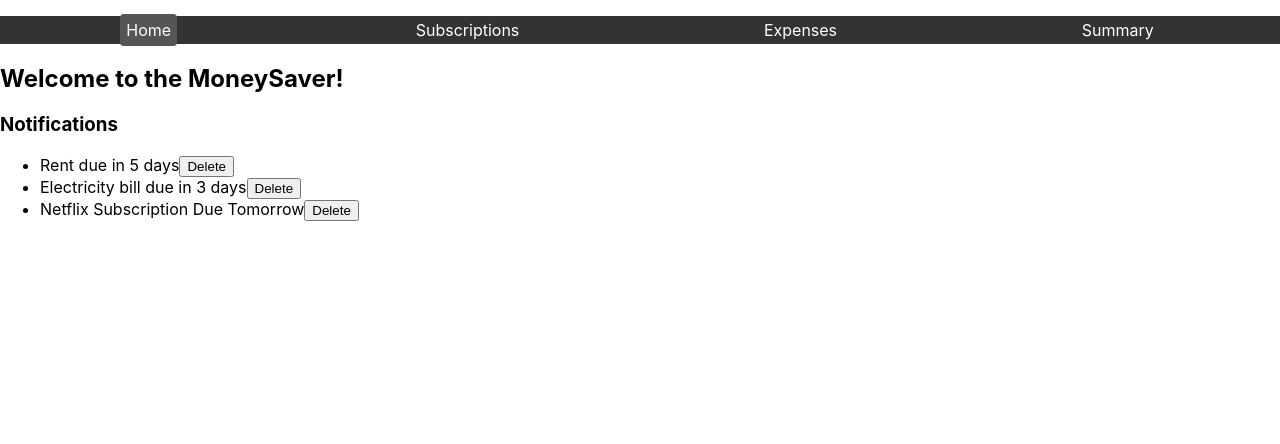
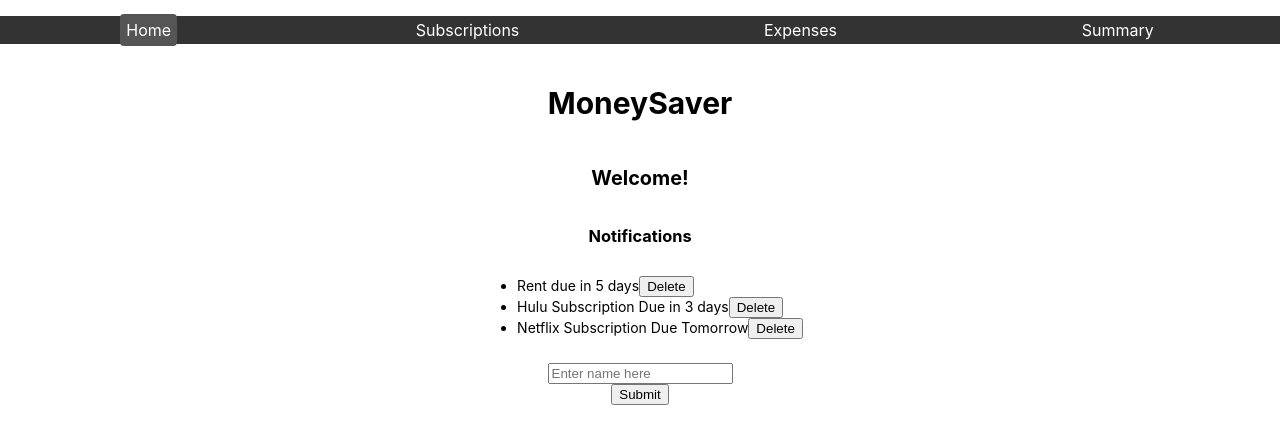
Before and after one commit to Ericaly21/MoneySaver, a React (Create React App) app: page / in a window 1280 px wide. Shown: the top 444 px of the page. Built offline with nearby package versions, Linux system fonts and the light colour scheme.

Commit message:
Added ability to add user's name in order to welcome the user

```diff
--- a/src/components/home.js
+++ b/src/components/home.js
@@ -1,34 +1,85 @@
 import React, { useState } from 'react';
 
 const Home = () => {
-  // Initialize notifications with a default list
+  // State for the list of notifications
   const [notifications, setNotifications] = useState([
     'Rent due in 5 days',
-    'Electricity bill due in 3 days',
+    'Hulu Subscription Due in 3 days',
     'Netflix Subscription Due Tomorrow'
   ]);
+
+  // State for the user's name
+  const [name, setName] = useState('');
 
   // Function to delete a notification
   const deleteNotification = (indexToDelete) => {
     setNotifications(notifications.filter((_, index) => index !== indexToDelete));
   };
 
+  // Function to handle name submission
+  const handleNameSubmit = (event) => {
+    event.preventDefault(); // dont the page refresh
+  };
+
+  // Styles
+  const titleStyle = {
+    display: 'flex',
+    justifyContent: 'center',
+    width: '100%',
+    fontSize: '20px'
+  };
+  const welcomeStyle = {
+    textAlign: 'center', // Center-align the text
+    fontSize: '17px',
+  };
+  const notificationsStyle = {
+    fontSize: '14px',
+    display: 'flex',
+    justifyContent: 'center',
+    alignItems: 'center',
+    flexDirection: 'column',
+  };
+  const inputFormStyle = {
+    marginTop: '10px',
+    display: 'flex',
+    flexDirection: 'column',
+    alignItems: 'center',
+    width: '100%'
+  };
+
   return (
     <div>
-      <h2>Welcome to the MoneySaver!</h2>
-      <div>
+      {/* MoneySaver title */}
+      <div style={titleStyle}>
+        <h2>MoneySaver</h2>
+      </div>
+      {/* Welcome 'User!' */}
+      <div style={welcomeStyle}>
+        <h3>{name ? `Welcome, ${name}!` : 'Welcome!'}</h3>
+      </div>
+      {/*For notifications*/}
+      <div style={notificationsStyle}>
         <h3>Notifications</h3>
         <ul>
           {notifications.map((notification, index) => (
             <li key={index}>
               {notification}
-              {}
               <button onClick={() => deleteNotification(index)}>Delete</button>
             </li>
           ))}
         </ul>
         {notifications.length === 0 && <p>No notifications left!</p>}
       </div>
+      {}
+      <form onSubmit={handleNameSubmit} style={inputFormStyle}>
+        <input
+          type="text"
+          placeholder="Enter name here"
+          value={name}
+          onChange={(e) => setName(e.target.value)}
+        />
+        <button type="submit">Submit</button>
+      </form>
     </div>
   );
 };
```
